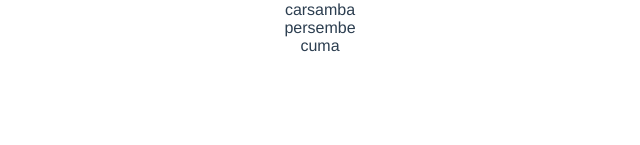
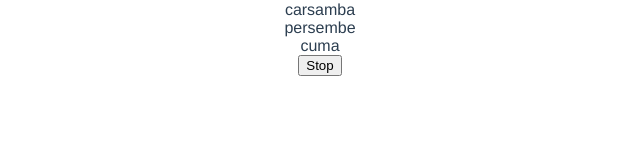
Before and after one commit to farukkursun/VueJs, a Vue app in the folder 12-compositions-api/: page / in a window 1280 px wide. Shown: the part 142-287 px from the top of the page, without its empty margins (320-960 px from the left). Built offline with nearby package versions, Linux system fonts and the light colour scheme.

Commit message:
watch, watcheffect

```diff
--- a/12-compositions-api/src/views/HomeView.vue
+++ b/12-compositions-api/src/views/HomeView.vue
@@ -5,13 +5,13 @@
       {{day}}
 
     </div>
-
+    <button @click="stop">Stop</button>
 
   </div>
 </template>
 
 <script>
-import {ref, computed} from 'vue';
+import {ref, computed, watch, watchEffect} from 'vue';
 
 
 export default {
@@ -26,7 +26,19 @@ export default {
    const findet = computed(()=>{
     return days.value.filter((day)=> day.includes(search.value))
    })
-   return {days, findet, search}
+   const watchs = watch(search, ()=>{
+    console.log('watch calisti');
+   })
+   const watcheffects = watchEffect(()=>{
+    console.log('wawatch effect calisti', days.value);
+    console.log('watch effect yeniden calisti',search.value);
+   })
+   const stop = ()=>{
+    watchs()
+    watcheffects()
+   }
+
+   return {days, findet, search,stop}
 
     }
 
```
